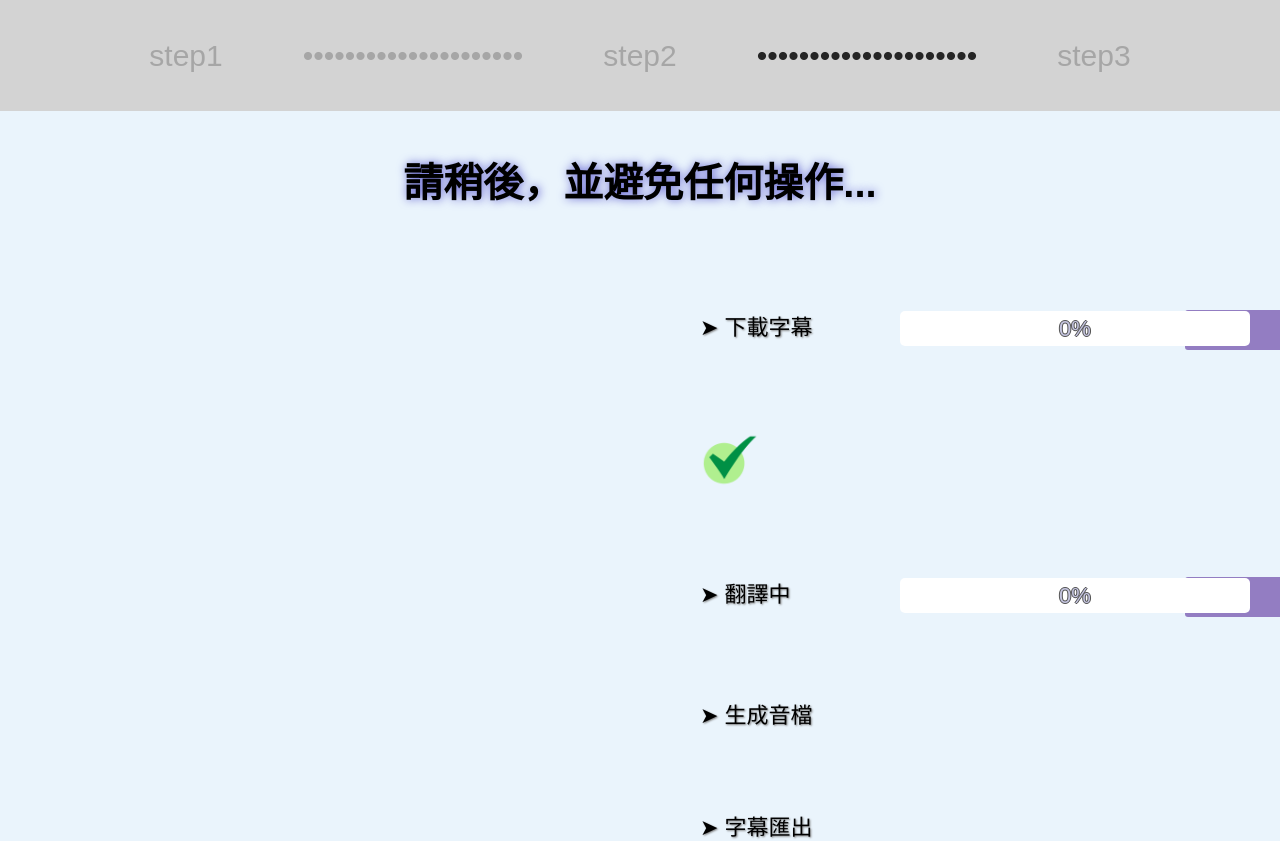
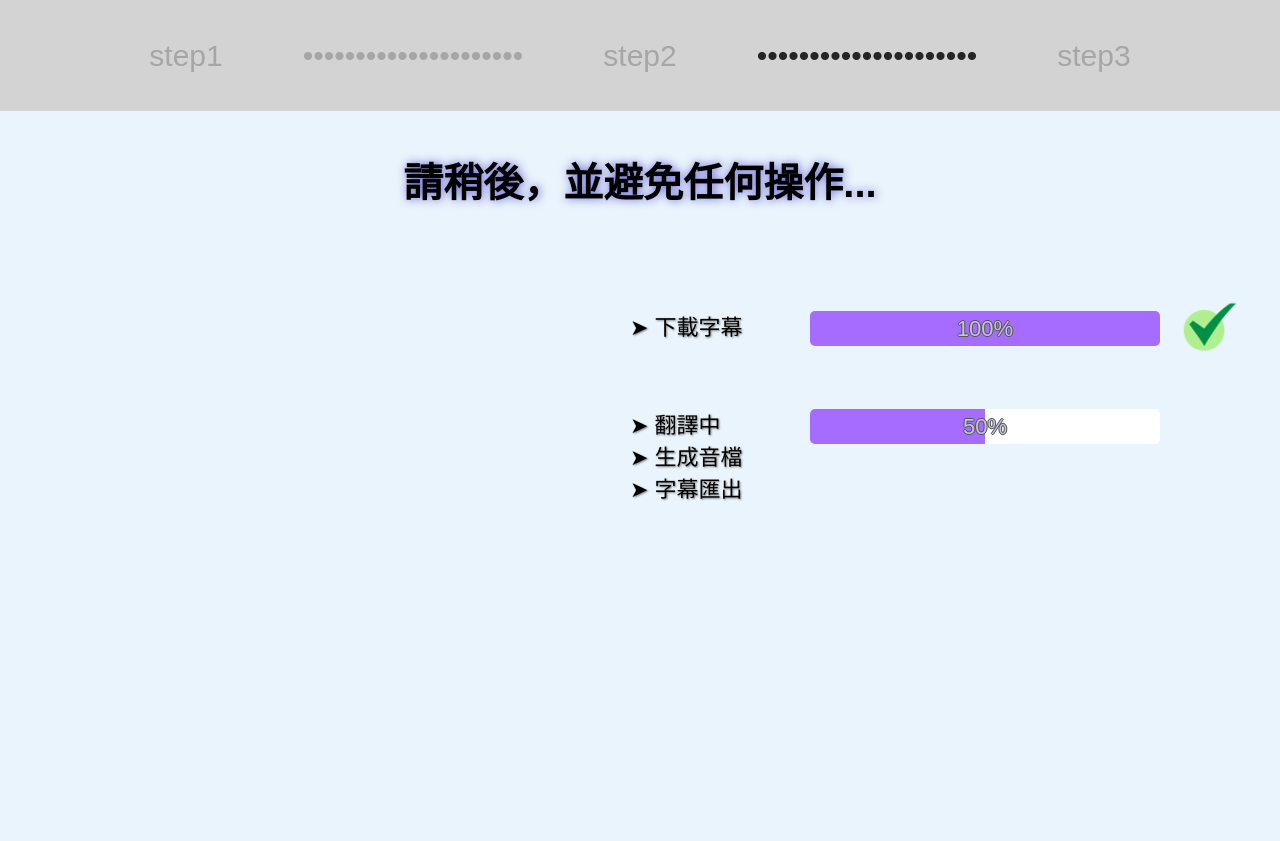
Before and after one commit to lawrence0510/AI-Practical-Project, a React (Vite) app in the folder frontend/: page /app23 in a window 1280 px wide. After the commit the page ends 800 px from the top, so only its background shows below. Built offline with nearby package versions, Linux system fonts and the light colour scheme.

Commit message:
2頁面ing 23頁面done

```diff
--- a/frontend/package.json
+++ b/frontend/package.json
@@ -12,7 +12,8 @@
   "dependencies": {
     "react": "^18.2.0",
     "react-dom": "^18.2.0",
-    "react-router-dom": "^6.27.0"
+    "react-router-dom": "^6.27.0",
+    "react-select": "^5.8.3"
   },
   "devDependencies": {
     "@types/react": "^18.2.56",
--- a/frontend/src/App.css
+++ b/frontend/src/App.css
@@ -162,15 +162,18 @@ body {
 
 .trans {
   margin-right: 80px;
+  margin-top: 40px;
 }
 
 .voice {
   margin-right: 80px;
   margin-left: 80px;
+  margin-top: 111px;
 }
 
 .sub {
   margin-left: 80px;
+  margin-top: -24px;
 }
 
 .App3 .step2 {
@@ -233,32 +236,24 @@ body {
 
 .ing{
   font-size: 22px;
-  margin-left: 700px;
+  margin-left: 630px;
   text-shadow: 1px 1px 2px gray;
 }
 
 .d{
   margin-top: 100px;
-  margin-bottom: 80px;
-}
-
-.t{
-  margin-bottom: 80px;
-}
-
-.v{
-  margin-bottom: 80px;
 }
 
 
+
 .progressbar{
-	position: relative;
+	position: absolute;
 	overflow: hidden;
 	width: 350px;
 	height: 35px;
 	border-radius: 5px;
 	background-color: white;
-  margin-left: 200px;
+  margin-left: 180px;
   margin-top: -30px;
 }
 
@@ -272,31 +267,28 @@ body {
 	text-shadow: -1px 0 #555, 0 1px #555, 1px 0 #555, 0 -1px #555;
 }
 
-.btn{
-	display: block;
-	margin: 5rem auto;
-	border: none;
-	border-radius: 3px;
-	outline: none;
-	width: 100px;
-	height: 40px;
-	background-color: #937DC2;
-	transition: box-shadow 0.5s;
-	font-size: 16px;
-	font-family:arial;
-	color: #fff;
-	cursor: pointer;
-  margin-top: -36px;
-  margin-right: -5px;
-}
-
-.btn:hover{
-	-webkit-box-shadow: inset 100px 0 0 0 #7c54d1;
-    box-shadow: inset 100px 0 0 0 #7c54d1;
-}
-
 .check{
   width: 60px;
   object-fit: cover;
-  position: relative;
+  transform: translate(550px, -44px);
+  opacity: 1;
+  transition: opacity 0.3s ease-in-out;
 }
+
+.select_trans{
+  color: #333333;
+  font-size: 20px;
+  margin-top: 30px;
+}
+
+.select_gender{
+  color: #333333;
+  font-size: 20px;
+  margin-top: 30px;
+}
+
+.select_speed{
+  color: #333333;
+  font-size: 20px;
+  margin-top: 30px;
+}
--- a/frontend/src/App2.jsx
+++ b/frontend/src/App2.jsx
@@ -1,6 +1,7 @@
 import Step from "./components/step";
 import { useLocation } from "react-router-dom";
 import Choose from "./components/Choose";
+
 
 function App2() {
   const location = useLocation(); // 獲取來自 App 頁面的狀態
--- a/frontend/src/App23.jsx
+++ b/frontend/src/App23.jsx
@@ -1,28 +1,93 @@
+import React, { useState } from "react";
 import Step from "./components/step";
-import React from "react";
 import Progressbar from "./components/Progressbar";
+import { useNavigate } from "react-router-dom";
 
-function App23(){
+function App23() {
+  const [check1Visible, setCheck1Visible] = useState(false);
+  const [check2Visible, setCheck2Visible] = useState(false);
+  const [check3Visible, setCheck3Visible] = useState(false);
+  const [check4Visible, setCheck4Visible] = useState(false);
 
+  const [startSecondProgress, setStartSecondProgress] = useState(false); // 控制第二個進度條啟動
+  const [startThirdProgress, setStartThirdProgress] = useState(false); // 控制第三個進度條啟動
+  const [startFourthProgress, setStartFourthProgress] = useState(false); // 控制第四個進度條啟動
 
-    return(
+  const navigate = useNavigate(); // 用於跳轉頁面
+
+  return (
     <div className="App23">
       <Step />
       <div className="Wait">請稍後，並避免任何操作...</div>
       <div className="ing">
         <div className="text">
-                    <div className="d"> ➤ 下載字幕<Progressbar /><img src="/assets/check1.png" className="check" /></div>
-                    <div className="t"> ➤ 翻譯中<Progressbar /></div>
-                    <div className="v"> ➤ 生成音檔</div>
-                    <div> ➤ 字幕匯出</div>
+          {/* 進度條 1 */}
+          <div className="d">
+            ➤ 下載字幕
+            <Progressbar
+              onComplete={() => {
+                setCheck1Visible(true); // 顯示第一個打勾
+                setStartSecondProgress(true); // 啟動第二個進度條
+              }}
+            />
+            {check1Visible && (
+              <img src="/assets/check1.png" className="check" />
+            )}
+          </div>
+
+          {/* 進度條 2 */}
+          <div className="t">
+            ➤ 翻譯中
+            {startSecondProgress && (
+              <Progressbar
+                onComplete={() => {
+                  setCheck2Visible(true); // 顯示第二個打勾
+                  setStartThirdProgress(true); // 啟動第三個進度條
+                }}
+              />
+            )}
+            {check2Visible && (
+              <img src="/assets/check1.png" className="check" />
+            )}
+          </div>
+
+          {/* 進度條 3 */}
+          <div className="v">
+            ➤ 生成音檔
+            {startThirdProgress && (
+              <Progressbar
+                onComplete={() => {
+                  setCheck3Visible(true); // 顯示第三個打勾
+                  setStartFourthProgress(true); // 啟動第四個進度條
+                }}
+              />
+            )}
+            {check3Visible && (
+              <img src="/assets/check1.png" className="check" />
+            )}
+          </div>
+
+          {/* 進度條 4 */}
+          <div>
+            ➤ 字幕匯出
+            {startFourthProgress && (
+              <Progressbar
+                onComplete={() => {
+                  setCheck4Visible(true); // 顯示第四個打勾
+                  setTimeout(() => {
+                    navigate("/app3"); // 跳轉到 App3 頁面
+                  }, 2000); // 延遲 2 秒
+                }}
+              />
+            )}
+            {check4Visible && (
+              <img src="/assets/check1.png" className="check" />
+            )}
           </div>
         </div>
       </div>
-
-
-
-    )
-
+    </div>
+  );
 }
 
 export default App23;
--- a/frontend/src/components/Choose.jsx
+++ b/frontend/src/components/Choose.jsx
@@ -1,5 +1,6 @@
 import { useNavigate } from "react-router-dom"; // 引入 useNavigate 進行頁面導航
 import React from "react";
+import Select from "react-select"
 
 function Choose() {
   const navigate = useNavigate();
@@ -8,11 +9,32 @@ function Choose() {
     navigate("/app23"); // 跳轉到 App3 頁面
   };
 
+  const trans = [
+    { value: "中文（繁體）", label: "中文（繁體）" },
+    { value: "孟加拉語", label: "孟加拉語" },
+    { value: "印地語", label: "印地語" },
+    { value: "尼泊爾語", label: "尼泊爾語" },
+  ]
+
+  const gender = [
+    { value: "女性", label: "女性" },
+    { value: "男性", label: "男性" },
+    { value: "中性", label: "中性" },
+  ]
+
+  const speed = [
+    { value: "0.5", label: "0.5" },
+    { value: "0.75", label: "0.75" },
+    { value: "1", label: "1" },
+    { value: "1.25", label: "1.25" },
+    { value: "1.5", label: "1.5" },
+  ]
+
   return (
     <div>
       <div className="choose">
-        <div className="trans">| 翻譯語言 |</div>
-        <div className="voice">| 音檔設定 |</div>
+        <div className="trans">| 翻譯語言 |<Select options={trans} className="select_trans"/></div>
+        <div className="voice">| 音檔設定 |<Select options={gender} className="select_gender"/><Select options={speed} className="select_speed"/></div>
         <div className="sub">| 字幕下載 |</div>
       </div>
       <button className="next" onClick={handleNext}>
--- a/frontend/src/components/Progressbar.jsx
+++ b/frontend/src/components/Progressbar.jsx
@@ -1,27 +1,33 @@
-import React, {useState, useEffect} from 'react'
+import React, { useState, useEffect } from "react";
 
-function Progressbar() {
+function Progressbar({ onComplete }) {
   const [filled, setFilled] = useState(0);
-	const [isRunning, setIsRunning] = useState(false);
+  const isRunning = true; // 預設為自動啟動
+
   useEffect(() => {
     if (filled < 100 && isRunning) {
-			setTimeout(() => setFilled(prev => prev += 2), 50)
+      setTimeout(() => setFilled((prev) => (prev += 2)), 75);
     }
-	},[filled, isRunning])
+	if (filled === 100 && isRunning) {
+		onComplete(); // 當進度條到 100% 時，觸發 onComplete
+	  }
+	}, [filled, isRunning, onComplete]);
+
   return (
     <div>
       <div className="progressbar">
-			  <div style={{
+        <div
+          style={{
             height: "100%",
             width: `${filled}%`,
             backgroundColor: "#a66cff",
-				  transition:"width 0.1s"
-			  }}></div>
-			  <span className="progressPercent">{ filled }%</span>
+            transition: "width 0.1s",
+          }}
+        ></div>
+        <span className="progressPercent">{filled}%</span>
       </div>
-		  <button className="btn" onClick={() => {setIsRunning(true)}}>Run</button>
     </div>
-  )
+  );
 }
 
-export default  Progressbar;
+export default Progressbar;
```
Also changed, not shown: 1 other file (tests, documents, lock files or other folders). Lines whose indentation alone changed are shown as unchanged.
